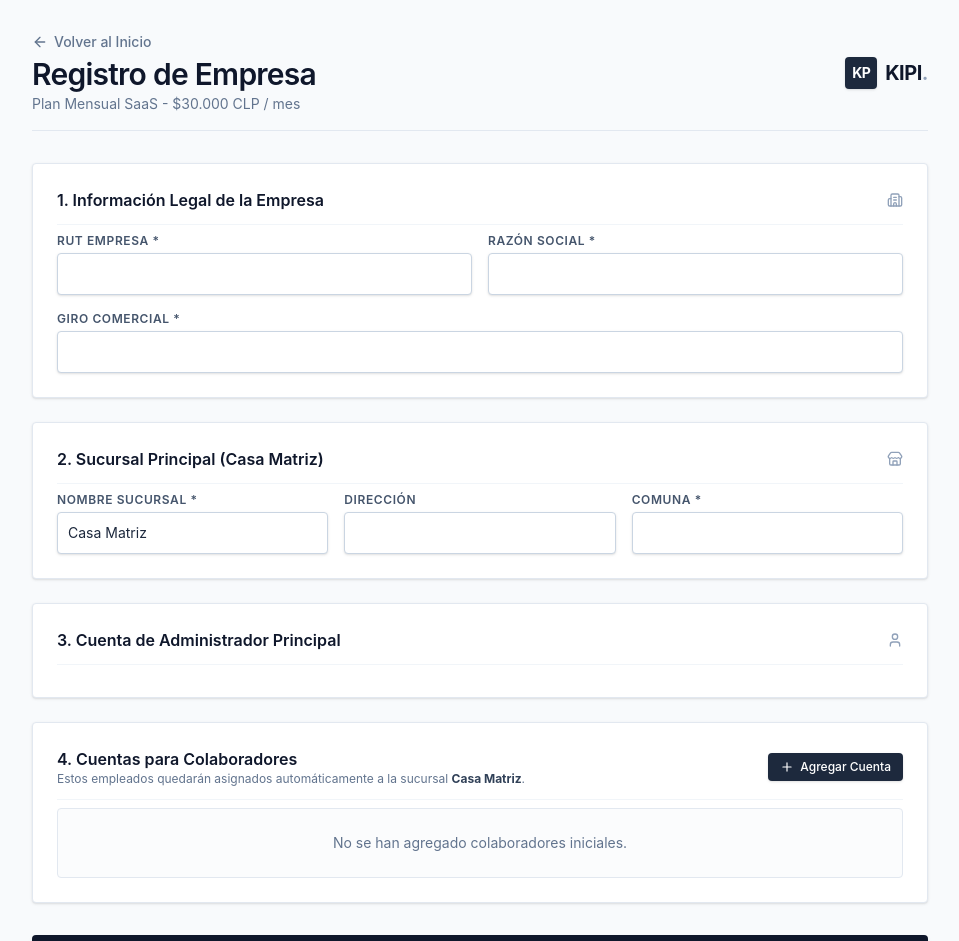
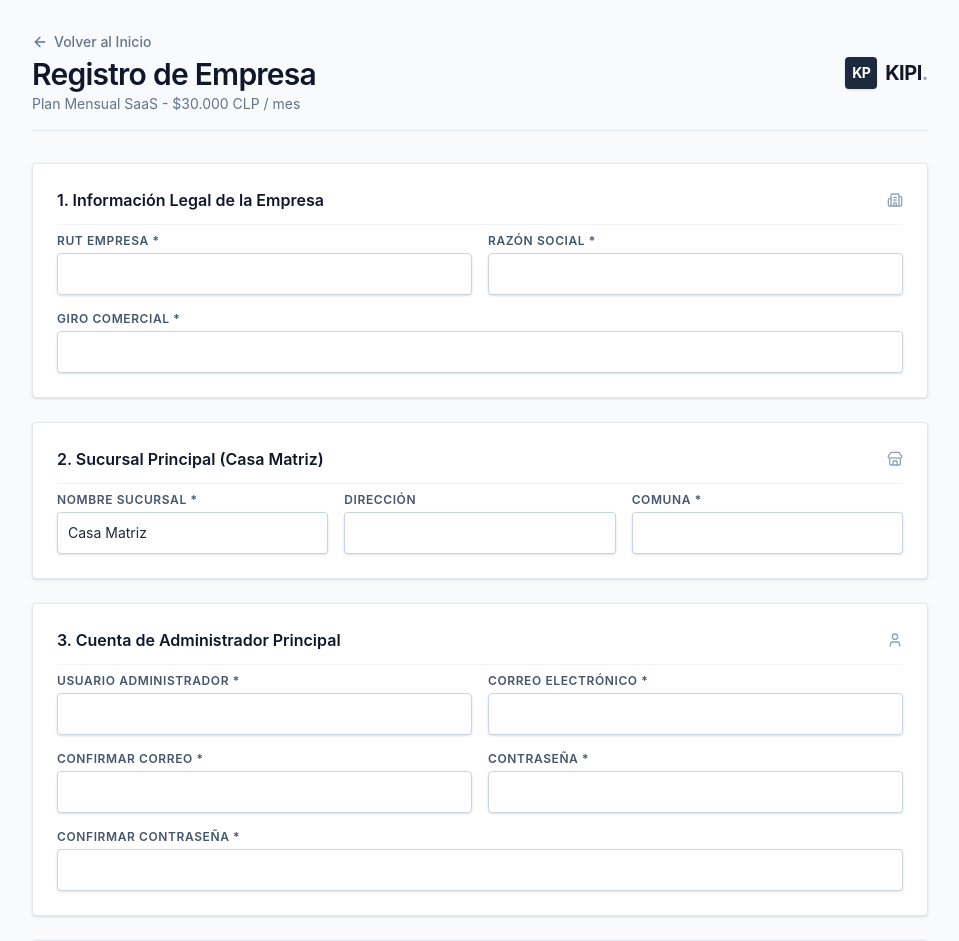
Before and after one commit to ManuelCaceresDuocUC/KipiWeb_frontend, a React (Vite) app: page /registroempresa in a window 1280 px wide. Shown: the top 941 px of the page, without its empty margins (160-1119 px from the left). Built offline with nearby package versions, Linux system fonts and the light colour scheme.

Commit message:
se ajusta registro

```diff
--- a/src/pages/RegistroEmpresa.tsx
+++ b/src/pages/RegistroEmpresa.tsx
@@ -231,14 +231,51 @@ export const RegistroEmpresa = () => {
             </div>
           </div>
 
-          {/* 3. ADMIN (sin cambios) */}
+          {/* 3. ADMIN */}
           <div className="bg-white p-6 rounded shadow-sm border border-slate-200 space-y-4">
-            {/* ... Oculto para resumir, es exactamente el mismo que antes ... */}
-             <div className="border-b border-slate-100 pb-3 mb-2 flex items-center justify-between">
+            <div className="border-b border-slate-100 pb-3 mb-2 flex items-center justify-between">
               <h3 className="text-base font-semibold text-slate-900">3. Cuenta de Administrador Principal</h3>
               <User className="w-4 h-4 text-slate-400" />
             </div>
-            {/* Resto de campos admin */}
+
+            <div className="grid grid-cols-1 md:grid-cols-2 gap-4">
+              <div>
+                <label className="block text-xs font-semibold text-slate-600 uppercase tracking-wider mb-1">Usuario administrador *</label>
+                <input required type="text" name="usuario" value={admin.usuario} onChange={handleAdminChange} className="w-full p-2.5 rounded border border-slate-300 shadow-sm outline-none text-sm focus:border-slate-500 bg-white" />
+              </div>
+              <div>
+                <label className="block text-xs font-semibold text-slate-600 uppercase tracking-wider mb-1">Correo electrónico *</label>
+                <input required type="email" name="correo" value={admin.correo} onChange={handleAdminChange} className="w-full p-2.5 rounded border border-slate-300 shadow-sm outline-none text-sm focus:border-slate-500 bg-white" />
+              </div>
+            </div>
+
+            <div className="grid grid-cols-1 md:grid-cols-2 gap-4">
+              <div>
+                <label className="block text-xs font-semibold text-slate-600 uppercase tracking-wider mb-1">Confirmar correo *</label>
+                <input required type="email" name="correoConfirmacion" value={admin.correoConfirmacion} onChange={handleAdminChange} className="w-full p-2.5 rounded border border-slate-300 shadow-sm outline-none text-sm focus:border-slate-500 bg-white" />
+              </div>
+              <div>
+                <label className="block text-xs font-semibold text-slate-600 uppercase tracking-wider mb-1">Contraseña *</label>
+                <input required type="password" name="contrasena" value={admin.contrasena} onChange={handleAdminChange} className="w-full p-2.5 rounded border border-slate-300 shadow-sm outline-none text-sm focus:border-slate-500 bg-white" />
+              </div>
+            </div>
+
+            <div>
+              <label className="block text-xs font-semibold text-slate-600 uppercase tracking-wider mb-1">Confirmar contraseña *</label>
+              <input required type="password" name="contrasenaConfirmacion" value={admin.contrasenaConfirmacion} onChange={handleAdminChange} className="w-full p-2.5 rounded border border-slate-300 shadow-sm outline-none text-sm focus:border-slate-500 bg-white" />
+            </div>
+
+            {admin.contrasena && (
+              <div className="space-y-2">
+                <div className="flex items-center justify-between text-[11px] font-medium text-slate-600">
+                  <span>Seguridad de contraseña</span>
+                  <span>{textoFuerza}</span>
+                </div>
+                <div className="h-2.5 w-full rounded-full bg-slate-200 overflow-hidden">
+                  <div className={`h-full rounded-full ${colorFuerza}`} style={{ width: `${Math.min((fuerza / 5) * 100, 100)}%` }} />
+                </div>
+              </div>
+            )}
           </div>
 
           {/* ✨ 4. COLABORADORES (ACTUALIZADO) */}
```
